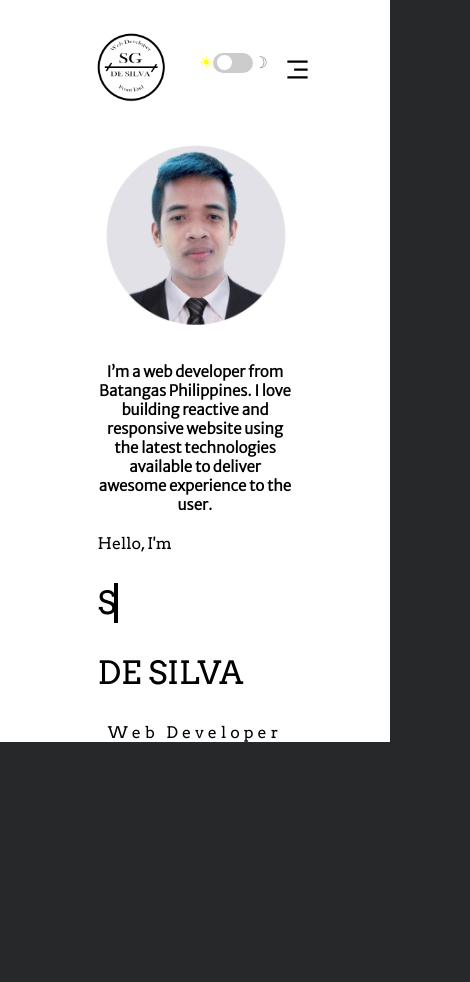
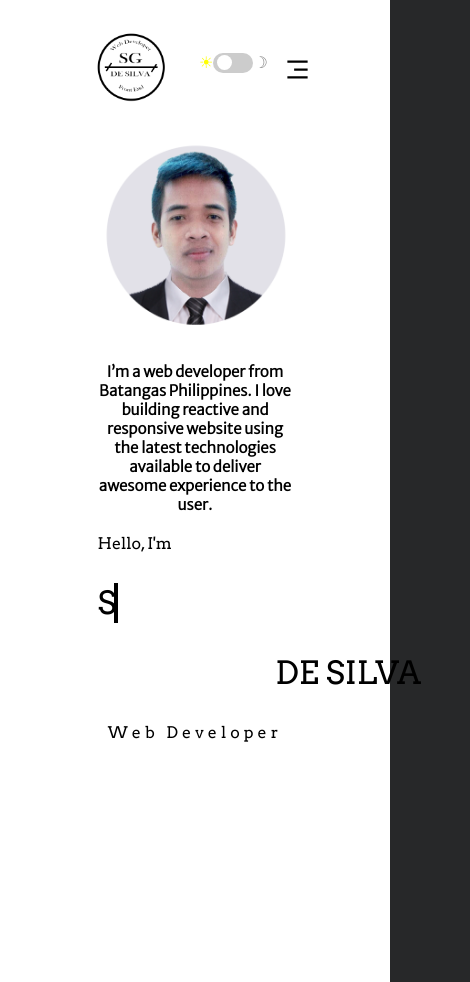
Before and after one commit to samgerrick01/samgerrickdesilva, a React (Create React App) app: page / in a window 390 px wide. Shown: the whole page, 470 px wide, since content can reach past the window. Before the commit the page ends 844 px from the top, so only its background shows below. Built offline with nearby package versions, Linux system fonts and the light colour scheme.

Commit message:
mini commit

```diff
--- a/src/components/home/home.css
+++ b/src/components/home/home.css
@@ -61,7 +61,7 @@ label {
 }
 @keyframes animate {
   0% {
-    bottom: -100%;
+    bottom: -50%;
   }
   100% {
     bottom: 0;
@@ -100,17 +100,19 @@ label {
 @media screen and (max-width: 480px) {
   .homeBody_dark {
     width: 100%;
-    height: 100%;
+    height: 100vh;
     display: flex;
+    justify-content: start;
     flex-direction: column;
     align-items: center;
     gap: 20px;
   }
   .homeBody_light {
     width: 100%;
-    height: 100%;
+    height: 100vh;
     display: flex;
     flex-direction: column;
+    justify-content: start;
     align-items: center;
     gap: 20px;
   }
@@ -136,6 +138,22 @@ label {
   .sam_title {
     font-size: 1em;
     animation: none;
+  }
+
+  .lastName {
+    position: relative;
+    animation: animate 5s;
+    animation-delay: 5s;
+    animation-iteration-count: infinite;
+    overflow: hidden;
+  }
+  @keyframes animate {
+    0% {
+      right: -100%;
+    }
+    100% {
+      right: 0%;
+    }
   }
 }
 
@@ -178,6 +196,21 @@ label {
   .sam_title {
     font-size: 1.5em;
   }
+  .lastName {
+    position: relative;
+    animation: animate 5s;
+    animation-delay: 5s;
+    animation-iteration-count: infinite;
+    overflow: hidden;
+  }
+  @keyframes animate {
+    0% {
+      left: 40%;
+    }
+    100% {
+      left: 0%;
+    }
+  }
 }
 
 @media screen and (min-width: 769px) and (max-width: 1024px) {
@@ -216,6 +249,22 @@ label {
     font-size: 2.5em;
   }
 
+  .lastName {
+    position: relative;
+    animation: animate 5s;
+    animation-delay: 5s;
+    animation-iteration-count: infinite;
+    overflow: hidden;
+  }
+  @keyframes animate {
+    0% {
+      margin-left: 30%;
+    }
+    100% {
+      margin-left: 0%;
+    }
+  }
+
   .col2 label {
     font-size: 1.5em;
   }
```
